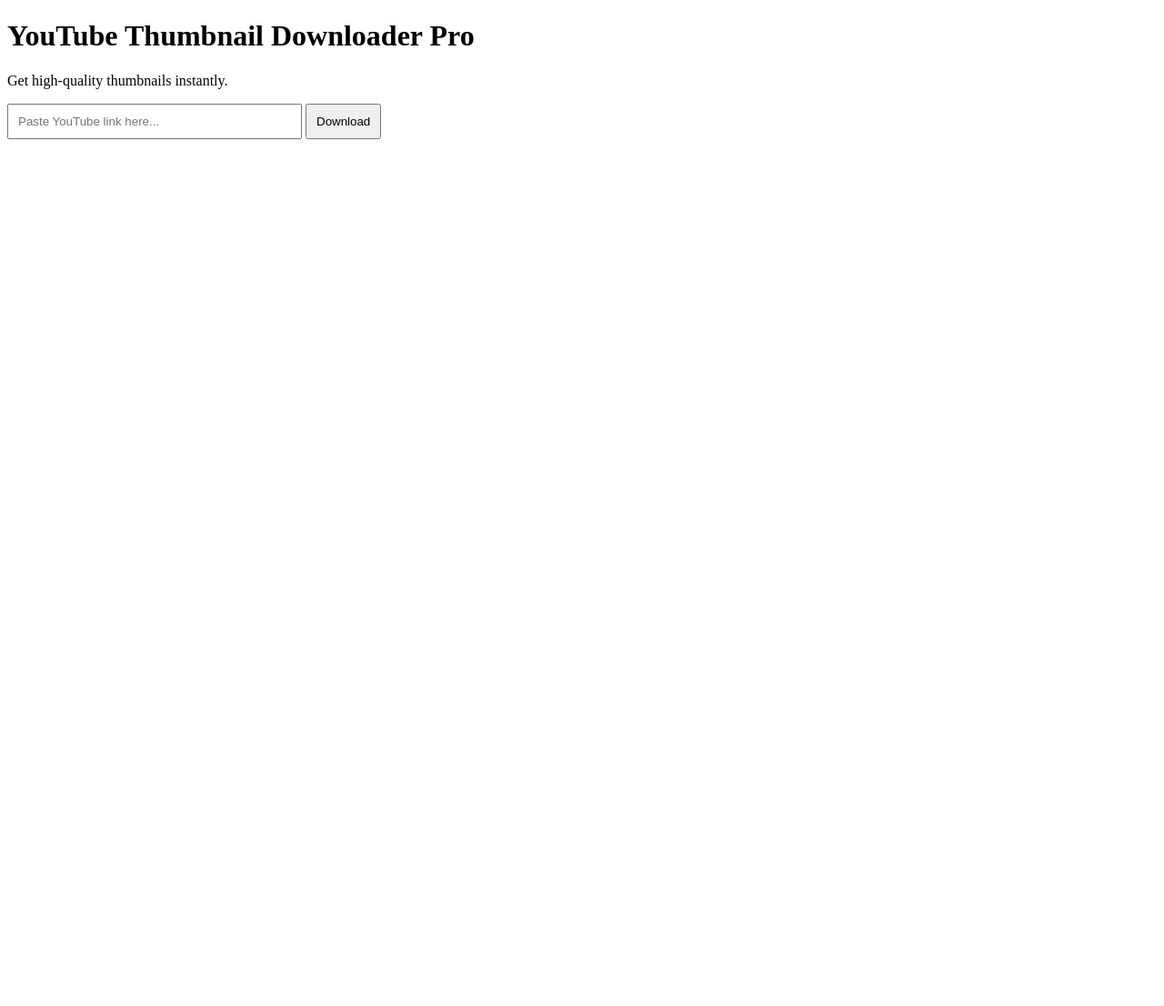
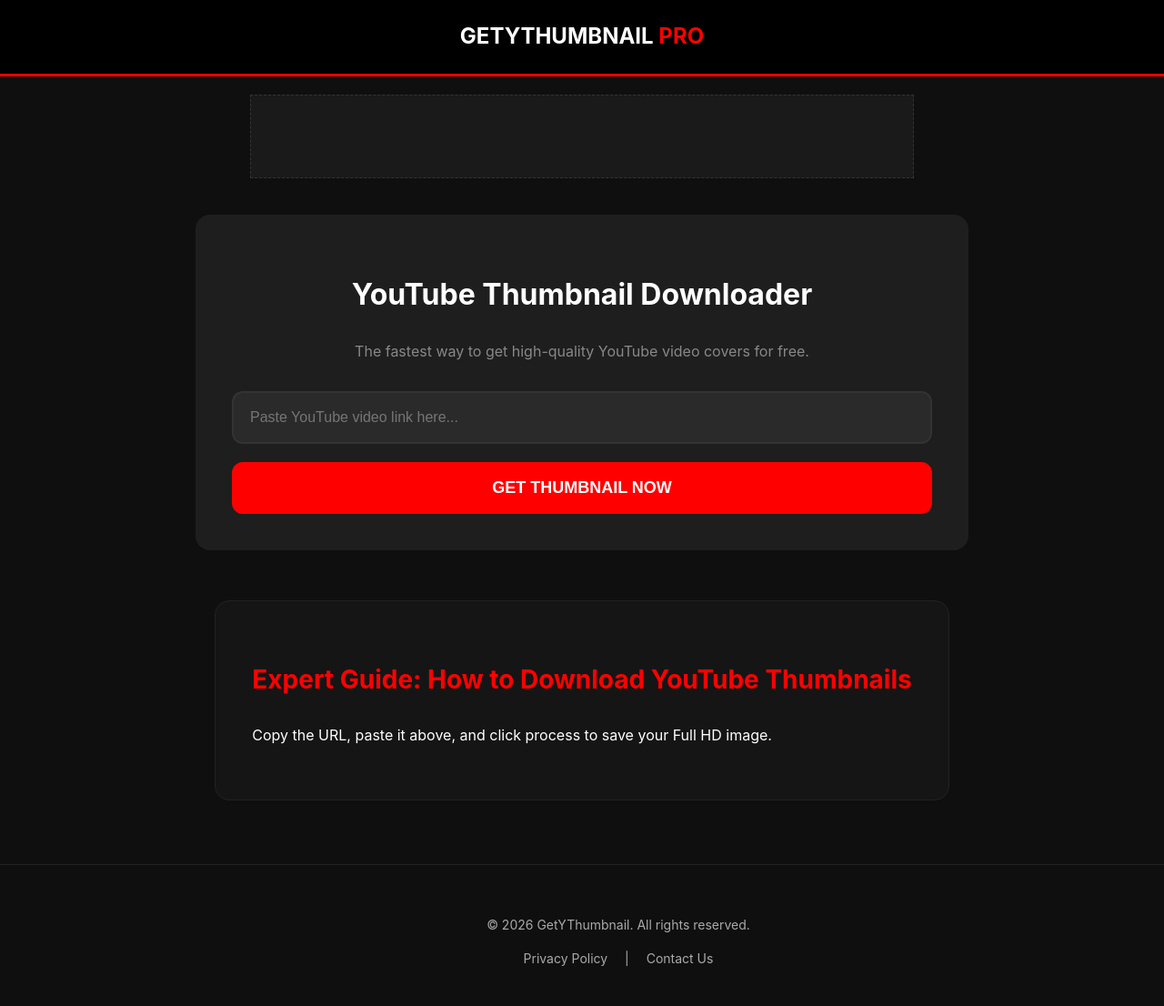
Before and after one commit to alshara030/yt-thumbnail-downloader, a Flask app: page / in a window 1280 px wide; the page is wider, and only the part inside the window is pictured. Shown: that part at 91% size. Before the commit the page ends 153 px from the top of that part, so only its background shows below. Run offline with Flask 3, Linux system fonts and the light colour scheme.

Commit message:
Update index.html

```diff
--- a/templates/index.html
+++ b/templates/index.html
@@ -1,20 +1,55 @@
 <!DOCTYPE html>
 <html lang="en">
 <head>
-    <meta charset="UTF-8">
-    <meta name="viewport" content="width=device-width, initial-scale=1.0">
-    <title>YouTube Thumbnail Downloader</title>
+    <meta charset='UTF-8'>
+    <meta name='viewport' content='width=device-width, initial-scale=1.0'>
+    <title>Free High-Resolution Thumbnail Downloader - GetYThumbnail PRO</title>
 
-    <script async src="https://pagead2.googlesyndication.com/pagead/js/adsbygoogle.js?client=ca-pub-1935984181885001"
-     crossorigin="anonymous"></script>
+    <script async src="https://pagead2.googlesyndication.com/pagead/js/adsbygoogle.js?client=ca-{{ adsense_id }}" crossorigin="anonymous"></script>
+
+    <style>
+        :root { --primary: #ff0000; --dark: #0f0f0f; --card: #1e1e1e; --light: #ffffff; --gray: #aaaaaa; }
+        body { font-family: 'Inter', sans-serif; background: var(--dark); color: var(--light); margin: 0; padding: 0; line-height: 1.7; }
+        .nav { background: #000; padding: 20px 0; text-align: center; border-bottom: 3px solid var(--primary); position: sticky; top: 0; z-index: 1000; }
+        .nav a { color: white; text-decoration: none; font-weight: bold; font-size: 24px; }
+        .ad-slot { background: #1a1a1a; width: 100%; max-width: 728px; min-height: 90px; margin: 20px auto; border: 1px dashed #333; display: flex; align-items: center; justify-content: center; overflow: hidden; }
+        .main-wrapper { display: flex; flex-direction: column; align-items: center; width: 100%; padding: 20px; box-sizing: border-box; }
+        .container { background: var(--card); padding: 40px; border-radius: 16px; width: 100%; max-width: 850px; text-align: center; box-sizing: border-box; margin-bottom: 30px; }
+        .article-section { max-width: 850px; text-align: left; background: #151515; padding: 40px; border-radius: 16px; margin-top: 25px; border: 1px solid #222; }
+        input { width: 100%; padding: 18px; border: 2px solid #333; border-radius: 12px; margin-bottom: 20px; box-sizing: border-box; font-size: 16px; background: #2a2a2a; color: white; outline: none; }
+        .btn { background: var(--primary); color: white; border: none; padding: 18px 32px; border-radius: 12px; cursor: pointer; font-weight: bold; width: 100%; font-size: 18px; text-decoration: none; display: flex; justify-content: center; align-items: center; }
+        footer { margin-top: 50px; padding: 40px; text-align: center; color: var(--gray); font-size: 14px; border-top: 1px solid #222; width: 100%; }
+        footer a { color: var(--gray); margin: 0 15px; text-decoration: none; }
+        h2 { color: var(--primary); font-size: 28px; }
+    </style>
 </head>
 <body>
-    <h1>YouTube Thumbnail Downloader Pro</h1>
-    <p>Get high-quality thumbnails instantly.</p>
+    <div class='nav'><a href='/'>GETYTHUMBNAIL <span style='color:red'>PRO</span></a></div>
 
-    <form action="/download" method="post">
-        <input type="text" name="video_url" placeholder="Paste YouTube link here..." required style="width: 300px; padding: 10px;">
-        <button type="submit" style="padding: 10px;">Download</button>
-    </form>
+    <div class="ad-slot">
+        <ins class="adsbygoogle" style="display:block" data-ad-client="ca-{{ adsense_id }}" data-ad-slot="auto" data-ad-format="auto" data-full-width-responsive="true"></ins>
+        <script>(adsbygoogle = window.adsbygoogle || []).push({});</script>
+    </div>
+
+    <div class='main-wrapper'>
+        <div class="container">
+            <h1>YouTube Thumbnail Downloader</h1>
+            <p style="color:#888; margin-bottom:30px;">The fastest way to get high-quality YouTube video covers for free.</p>
+            <form method="POST">
+                <input type="text" name="url" placeholder="Paste YouTube video link here..." required>
+                <button type="submit" class="btn">GET THUMBNAIL NOW</button>
+            </form>
+        </div>
+
+        <div class="article-section">
+            <h2>Expert Guide: How to Download YouTube Thumbnails</h2>
+            <p>Copy the URL, paste it above, and click process to save your Full HD image.</p>
+        </div>
+    </div>
+
+    <footer>
+        <p>&copy; 2026 GetYThumbnail. All rights reserved.</p>
+        <a href='/privacy'>Privacy Policy</a> | <a href='/contact'>Contact Us</a>
+    </footer>
 </body>
 </html>
```
